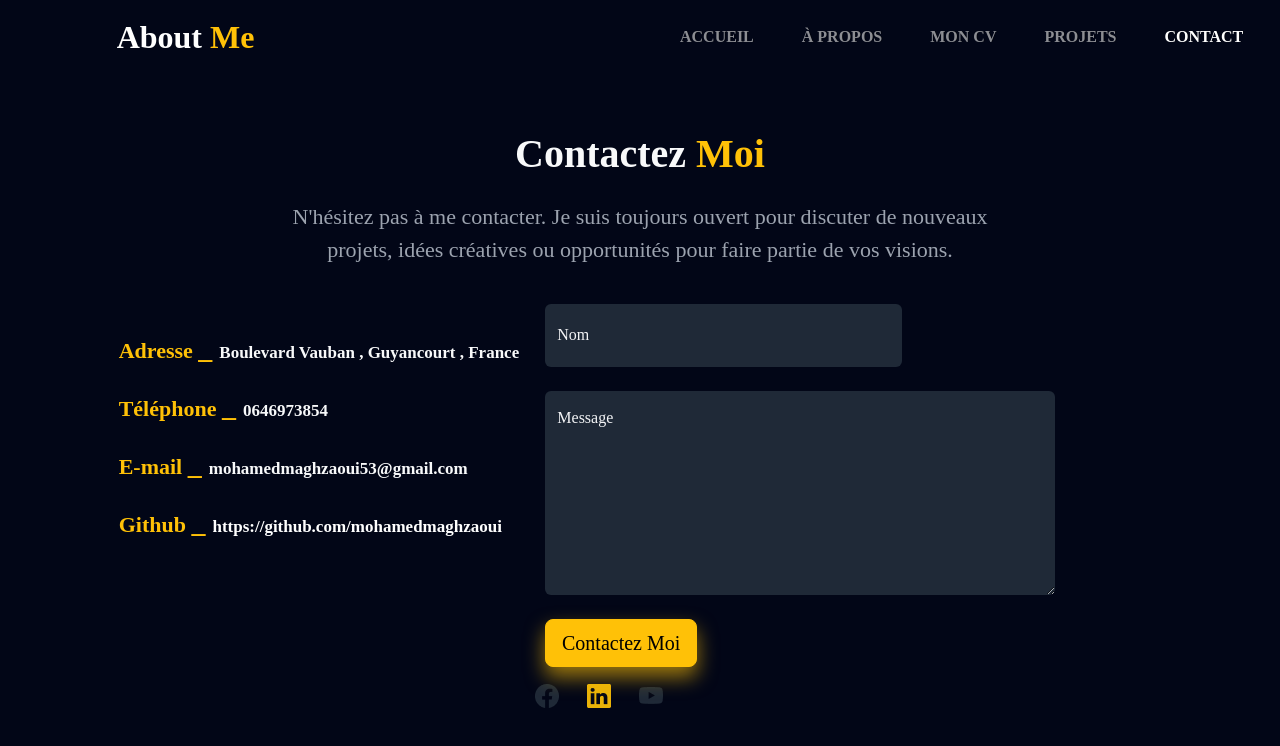
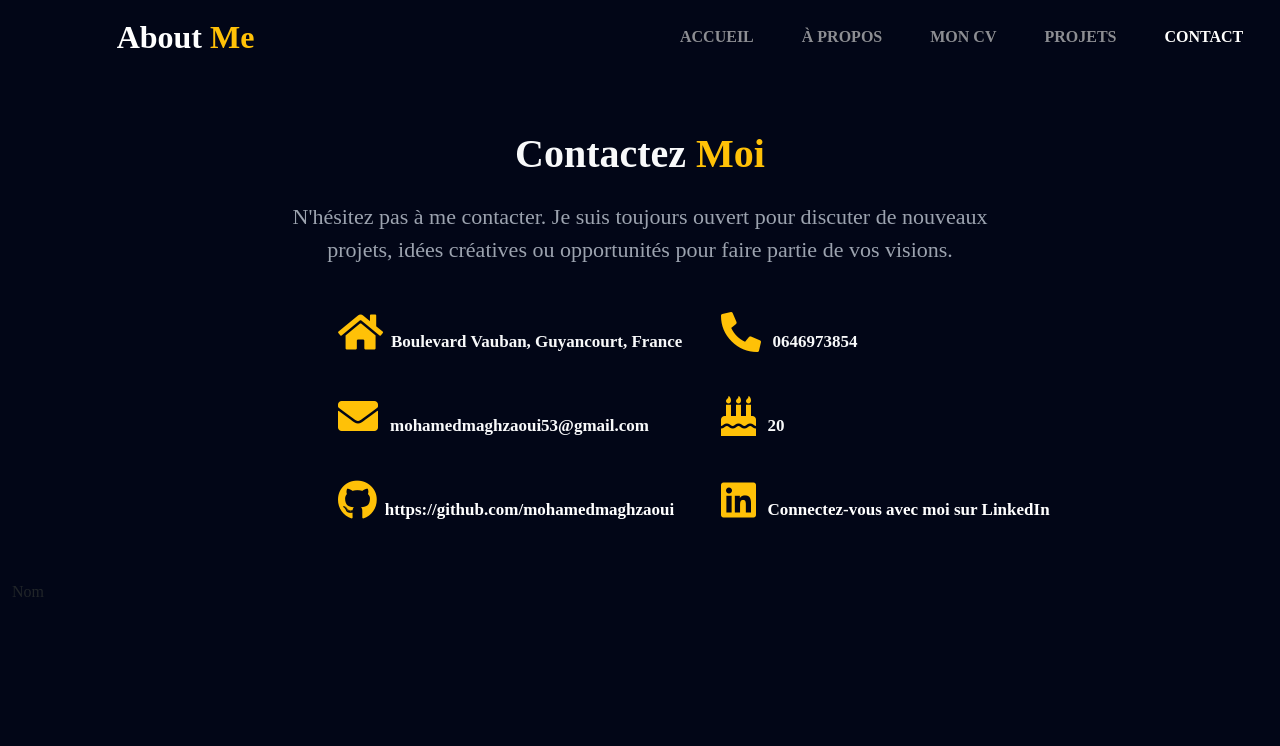
Before and after one commit to mohamedmaghzaoui/portfolio, a website: page contact.html in a window 1280 px wide. Drawn offline with nearby package versions, Linux system fonts and the light colour scheme.

Commit message:
added icons to contact page

```diff
--- a/about.css
+++ b/about.css
@@ -66,21 +66,14 @@ body {
 
 @media (max-width: 500px) {
     #text {
-      font-size: 14px;
-      white-space: normal;
-      overflow-wrap: break-word;
+      font-size: 14px !important;
+      white-space: normal !important;
+      overflow-wrap: break-word !important;
     }
     .text2 {
-      font-size: 10px;
+      font-size: 10px !important;
     }
     #name {
-      height: 45px;
+      height: 45px !important;
     }
   }
-  #text {
-    font-size: 22px;
-  }
-  .text2 {
-    font-size: 17px;
-  }
-  /* name id to change height*/
--- a/contact.css
+++ b/contact.css
@@ -12,7 +12,7 @@ body {
       transform: scale(1);
   }
   50% {
-      transform: scale(1.05);
+      transform: scale(1.15);
   }
   100% {
       transform: scale(1);
@@ -28,11 +28,60 @@ body {
       transform: translateX(0); /* Move the text back to its original position */
   }
 }
-.contact-btn  {
+@keyframes fadeIn {
+  0% {
+      opacity: 0;
+  }
+  100% {
+      opacity: 1;
+  }
+}
+
+/* Apply the fade-in animation with increasing delays */
+.elm-1 {
+  animation: fadeIn 1s ease-in-out forwards;
+}
+
+.elm-2 {
+  animation: fadeIn 1s ease-in-out 0.5s forwards; /* delay of 0.2s */
+}
+
+.elm-3 {
+  animation: fadeIn 1s ease-in-out 1s forwards; /* delay of 0.4s */
+}
+
+.elm-4 {
+  animation: fadeIn 1s ease-in-out 1.5s forwards; /* delay of 0.6s */
+}
+
+.elm-5 {
+  animation: fadeIn 1s ease-in-out 2s forwards; /* delay of 0.8s */
+}
+
+.elm-6 {
+  animation: fadeIn 1s ease-in-out 2.5s forwards; /* delay of 1s */
+}
+
+.elm-7 {
+  animation: fadeIn 1s ease-in-out 3s forwards; /* delay of 1.2s */
+}
+
+.elm-8 {
+  animation: fadeIn 1s ease-in-out 3.5s forwards; /* delay of 1.4s */
+}
+
+/* Optional: For icons with fadeSlideIn */
+.icon {
+  background-color: transparent !important;
   opacity: 0;
-  animation: fadeSlideIn 1s ease-in-out 1s forwards,pulse 1s infinite;
-  box-shadow: 0px 10px 20px rgba(255, 193, 7, 0.6);
+  animation: fadeSlideIn 1s ease-in-out 1s forwards, pulse 1s infinite;
 }
+
+/* Optional: If you want to make sure the elements are initially hidden */
+.elm-1, .elm-2, .elm-3, .elm-4, .elm-5, .elm-6, .elm-7, .elm-8 {
+  opacity: 0;
+}
+
 
 /* custom placeholder class*/
 .form-control::placeholder {
@@ -66,11 +115,7 @@ body {
 img {
   cursor: pointer;
 }
-.hover:hover {
-  background-color: #ffc107; /* Bootstrap "warning" color */
 
-  transition: background-color 0.3s, color 0.3s;
-}
 
 @media (max-width: 500px) {
   #text {
--- a/contact.html
+++ b/contact.html
@@ -7,6 +7,9 @@
     <link rel="stylesheet" href="contact.css">
     <link rel="stylesheet" href="navbar.css">
     <link rel="icon" href="/software.png" type="image/x-icon">
+    <link href="https://cdnjs.cloudflare.com/ajax/libs/font-awesome/5.15.4/css/all.min.css" rel="stylesheet">
+    <link rel="stylesheet"
+        href="https://cdnjs.cloudflare.com/ajax/libs/bootstrap-icons/1.8.1/font/bootstrap-icons.min.css">
 </head>
 
 <body>
@@ -49,8 +52,9 @@
             <main class="container-fluid"><!--begin contact content-->
                 <div style="margin-top: 4%;"><!--begin contact and information sector-->
                     <!--text id for responsive font size-->
-                    <p class="fs-1 text-light fw-bold text-center ">Contactez <span class="text-warning">Moi</span></p>
-                    <p id="text" class="fw-medium text-center " style="color: #9CA3AF ;font-family: 'Cherry Swash', serif
+                    <p class="fs-1 text-light fw-bold text-center elm-1 ">Contactez <span
+                            class="text-warning">Moi</span></p>
+                    <p id="text" class="fw-medium text-center elm-2 " style="color: #9CA3AF ;font-family: 'Cherry Swash', serif
 ;font-style: normal;">
                         N'hésitez pas à me contacter. Je suis toujours ouvert pour discuter de nouveaux
                         <br>
@@ -58,63 +62,57 @@
                     </p>
                 </div>
 
-                <div style="margin-top: 3%;" class="row"> <!--begin row to divide elements-->
+                <div style="margin-top: 3%;"> <!--begin row to divide elements-->
 
-                    <div class="my-xl-4 offset-xl-1 offset-lg-1 col-xl-4 col-lg-4 col-sm-8 col-md-8 col-">
+                    <div class="my-xl-4 offset-xl-3 offset-lg-3 col-xl-9 col-lg-4 col-sm-8 col-md-8 col- row">
                         <!--information-->
                         <!--begin information sector-->
                         <!--use text 2 for responsive font size-->
-                        <p class="text-light fw-bold"><span id="text" class="text-warning">Adresse <span
-                                    class="text-warning fs-3">_ </span></span>
-                            <span class="text2">Boulevard Vauban , Guyancourt
-                                , France</span>
-                        </p>
-                        <p id="text" class="text-light fw-bold"><span class="text-warning">Téléphone <span
-                                    class="text-warning fs-3">_ </span></span>
-                            <span class="text2">0646973854</span>
-                        </p>
+                        <div class="row ">
+                            <div class="text-light fw-bold col-xl-5 mb-4 elm-3">
+                                <span class="fs-1 text-warning"><i class="fas fa-home icon"></i></span>
+                                <span class="text2 ms-1">Boulevard Vauban, Guyancourt, France</span>
+                            </div>
 
-                        <p id="text" class="text-light fw-bold"><span class="text-warning">E-mail <span
-                                    class="text-warning fs-3">_ </span></span>
-                            <span class="text2">mohamedmaghzaoui53@gmail.com</span>
-                        </p>
-                        <p id="text" class="text-light fw-bold"><span class="text-warning">Github <span
-                                    class="text-warning fs-3">_ </span></span>
-                            <!--link id for custom css-->
-                            <span class="text2"><a id="link"
-                                    href="https://github.com/mohamedmaghzaoui">https://github.com/mohamedmaghzaoui</a></span>
-                        </p>
+                            <div class="text-light fw-bold col-xl-5 mb-4 elm-4">
+                                <span class="fs-1 text-warning"><i class="fas fa-phone-alt icon"></i></span>
+                                <span class="text2 ms-2">0646973854</span>
+                            </div>
+
+                            <div class="text-light fw-bold col-xl-5 mb-4 elm-5">
+                                <span class="fs-1 text-warning"><i class="fas fa-envelope icon"></i></span>
+                                <span class="text2 ms-2">mohamedmaghzaoui53@gmail.com</span>
+                            </div>
+                            <div class="text-light fw-bold col-xl-5 mb-4 elm-6">
+                                <span class="fs-1 text-warning"><i class="fas fa-birthday-cake icon"></i></span>
+                                <span class="text2 ms-2">20</span>
+                            </div>
+
+                            <div class="text-light fw-bold col-xl-5 mb-4 elm-7">
+                                <span class="fs-1 text-warning"><i class="fab fa-github icon"></i></span>
+                                <span class="text2 ms-1"><a href="https://github.com/mohamedmaghzaoui"
+                                        id="link">https://github.com/mohamedmaghzaoui</a></span>
+                            </div>
 
 
-                    </div><!--end information sector-->
-                    <div class="col-xl-5 col-lg-5 col-sm-8 col-md-9 col-10 "><!--form sector-->
-                        <form id="contactForm">
-                            <!--action="http://localhost:3000/send-mail" and method ="post"  this will only be added in localhost for sending mail -->
-                            <!--name id to change height-->
-                            <input id="name" type="text" placeholder="Nom" name="name"
-                                class="form-control text-light fw-bold border-0" style="background: #1F2937 ;width:70%">
-                            <br>
-                            <textarea id="message" name="message" placeholder="Message"
-                                class="form-control text-light fw-bold border-0" name="" id="" cols="30" rows="8"
-                                style="background: #1F2937 ;"></textarea>
-                            <br>
-                            <button onclick="submitForm(event)" type="submit"
-                                class="btn btn-warning contact-btn fw-medium btn-lg my-xl-0 my-lg-0 my-4 ">Contactez
-                                Moi</button>
+                            <div class="text-light fw-bold col-xl-5 mb-4 elm-8">
+                                <span class="fs-1 text-warning"><i class="fab fa-linkedin icon"></i></span>
+                                <span class="text2 ms-2"><a id="link"
+                                        href="https://linkedin.com/in/mohamedmaghzaoui">Connectez-vous avec moi sur
+                                        LinkedIn</a></span>
+                            </div>
 
-                        </form>
-                    </div><!--end form sector-->
+
+                        </div>
+
+
+
+
+
+                    </div><!--end information sector-->Nom
+
                 </div><!--end information and form sectors-->
-                <!-- begin social sector-->
-                <div class="image-container offset-xl-5 offset-lg-5 offset-md-5 offset-sm-5 offset-3 my-3">
-                    <!--icons with custom class hover-->
-                    <img src="./facebook.png" alt="Image" class="img-fluid hover"><!--facebook-->
-                    <a href="https://www.linkedin.com/in/mohamed-maghzaoui-577044256/"><img src="./linkedin.png"
-                            alt="Image" class="img-fluid mx-4"></a><!--linkedin-->
 
-                    <img src="./youtube.png" alt="Image" class="img-fluid hover"><!--youtube-->
-
-                </div>
 
             </main>
 
```
